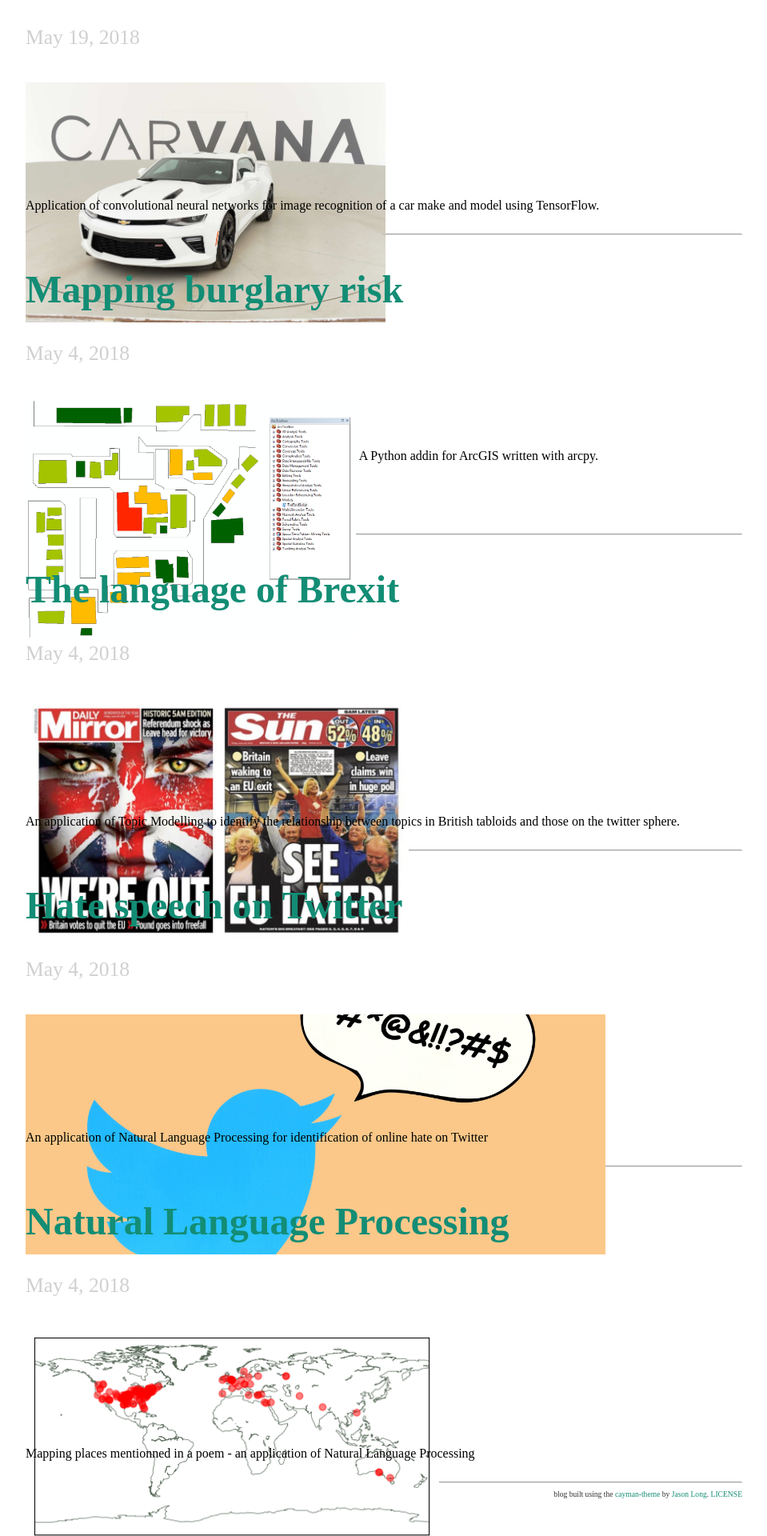
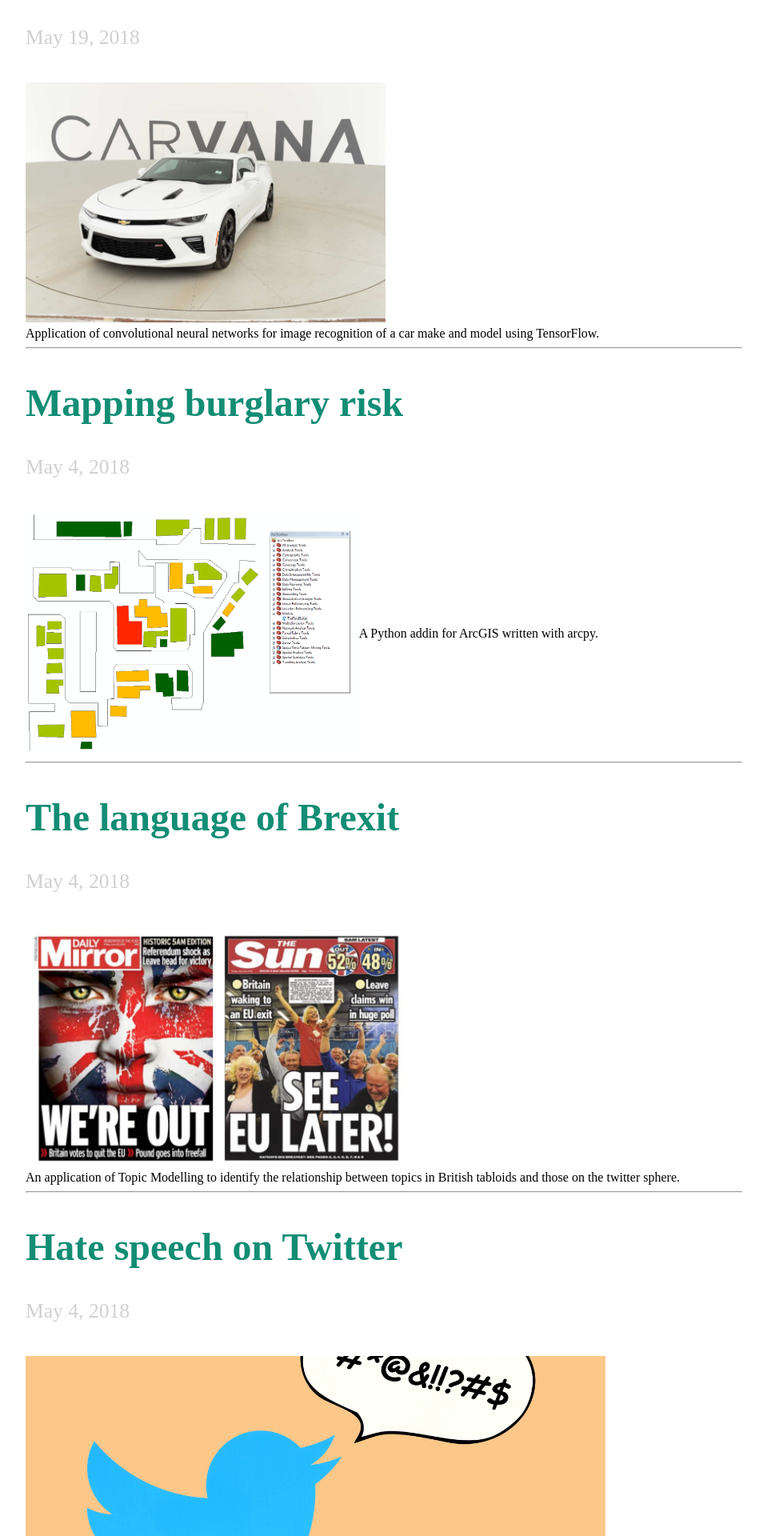
Before and after one commit to mednche/mednche.github.io, a Jekyll site: the page built from projects.html, in a window 1280 px wide. Shown: the part 362-2282 px from the top of the page at 80% size, without its empty margins (160-1119 px from the left). Built offline with Jekyll 4.4.1, drawn with Linux system fonts in a browser that asks for light colours.

Commit message:
Update projects.html

```diff
--- a/projects.html
+++ b/projects.html
@@ -31,16 +31,15 @@
         </header>
 
 
-        <div class="excerpt">
 
-          <div id="qr" style="display:inline-block; min-width:2.2cm; height:3.8cm; align: center;vertical-align: middle;" >
-            <img src="{{ site.baseurl }}{{ post.thumbnail }}" height="300">
-          </div>
-          <div style="display:inline-block;vertical-align: middle;">
-            {{ post.excerpt | strip_html | escape }}
-          </div>
+         <div id="qr" style="display:inline-block; align: center;vertical-align: middle;" >
+           <img src="{{ site.baseurl }}{{ post.thumbnail }}" height="300">
+         </div>
 
-       </div>
+        <div style="display:inline-block;vertical-align: middle;">
+           {{ post.excerpt | strip_html | escape }}
+         </div>
+
 
 
 
```
